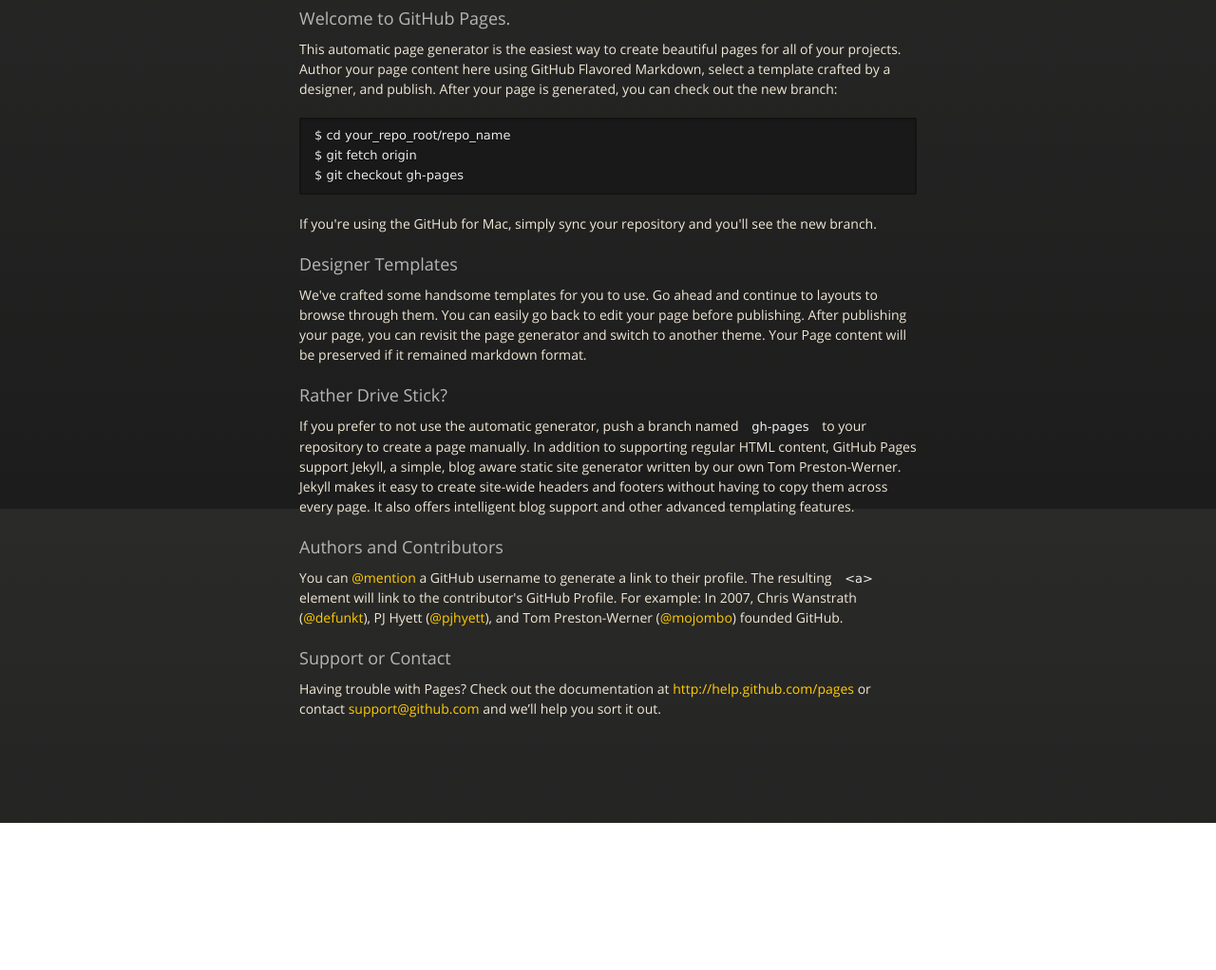
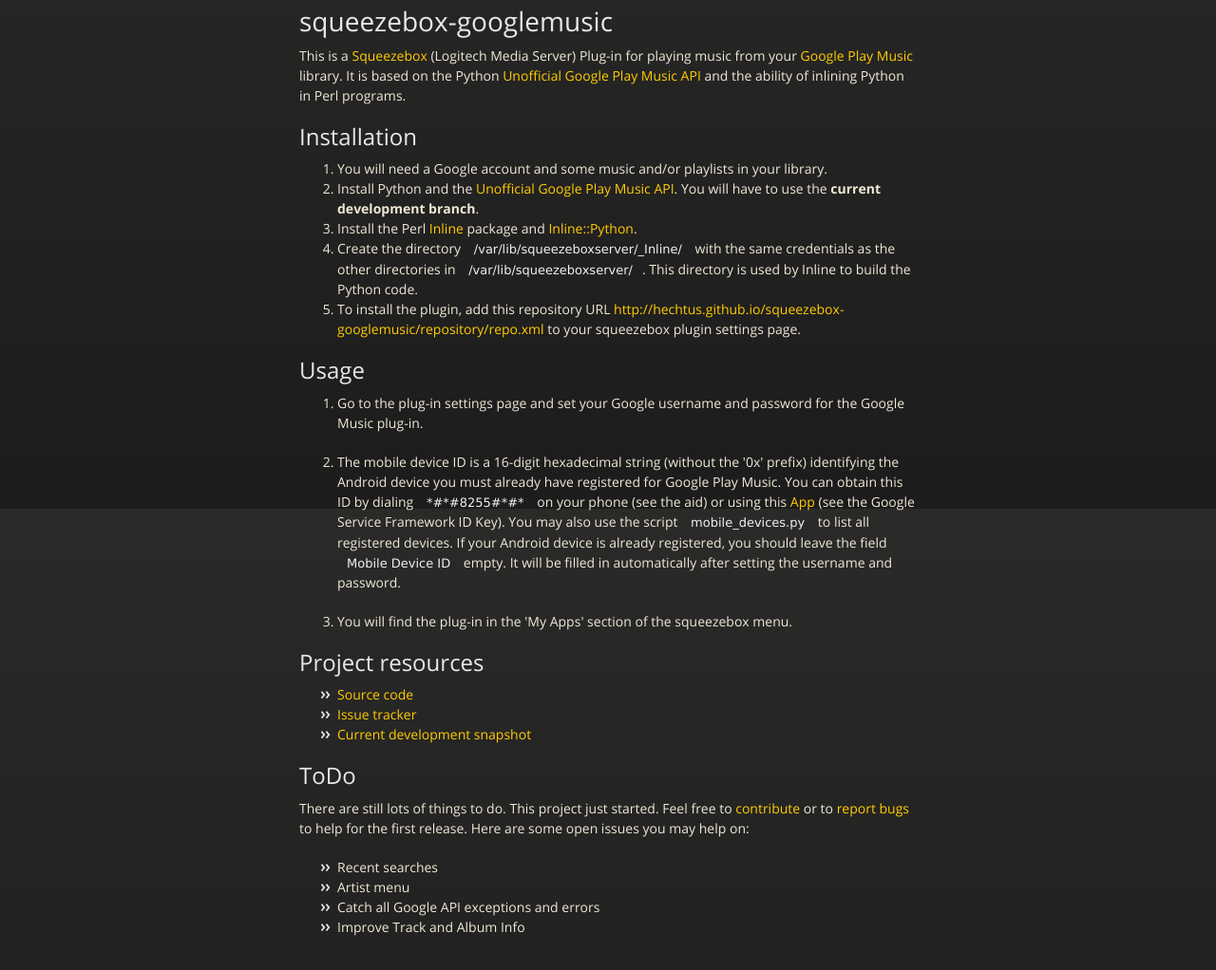
Before and after one commit to hechtus/squeezebox-googlemusic, a plain HTML site: page index.html in a window 1280 px wide. Shown: the part 264-1286 px from the top of the page at 95% size. Before the commit the page ends 1131 px from the top, so only its background shows below. Drawn offline with nearby package versions, Linux system fonts and the light colour scheme.

```diff
--- a/index.html
+++ b/index.html
@@ -38,37 +38,76 @@
           <span class="credits right">Hosted on GitHub Pages &mdash; Theme by <a href="https://twitter.com/michigangraham">mattgraham</a></span>
         </div>
 
-        <h3>
-<a name="welcome-to-github-pages" class="anchor" href="#welcome-to-github-pages"><span class="octicon octicon-link"></span></a>Welcome to GitHub Pages.</h3>
+        <h1>
+<a name="squeezebox-googlemusic" class="anchor" href="#squeezebox-googlemusic"><span class="octicon octicon-link"></span></a>squeezebox-googlemusic</h1>
 
-<p>This automatic page generator is the easiest way to create beautiful pages for all of your projects. Author your page content here using GitHub Flavored Markdown, select a template crafted by a designer, and publish. After your page is generated, you can check out the new branch:</p>
+<p>This is a <a href="http://www.mysqueezebox.com/">Squeezebox</a> (Logitech Media
+Server) Plug-in for playing music from your <a href="https://play.google.com/music/">Google Play
+Music</a> library. It is based on the
+Python <a href="http://unofficial-google-music-api.readthedocs.org/">Unofficial Google Play Music
+API</a> and the
+ability of inlining Python in Perl programs.</p>
 
-<pre><code>$ cd your_repo_root/repo_name
-$ git fetch origin
-$ git checkout gh-pages
-</code></pre>
+<h2>
+<a name="installation" class="anchor" href="#installation"><span class="octicon octicon-link"></span></a>Installation</h2>
 
-<p>If you're using the GitHub for Mac, simply sync your repository and you'll see the new branch.</p>
+<ol>
+<li>You will need a Google account and some music and/or playlists in
+your library.</li>
+<li>Install Python and the <a href="https://github.com/simon-weber/Unofficial-Google-Music-API">Unofficial Google Play Music
+API</a>. You
+will have to use the <strong>current development branch</strong>.</li>
+<li>Install the Perl <a href="http://search.cpan.org/%7Eingy/Inline/">Inline</a>
+package and
+<a href="http://search.cpan.org/%7Enine/Inline-Python/">Inline::Python</a>.</li>
+<li>Create the directory <code>/var/lib/squeezeboxserver/_Inline/</code> with the
+same credentials as the other directories in
+<code>/var/lib/squeezeboxserver/</code>. This directory is used by Inline to
+build the Python code.</li>
+<li>To install the plugin, add this repository URL
+<a href="http://hechtus.github.io/squeezebox-googlemusic/repository/repo.xml">http://hechtus.github.io/squeezebox-googlemusic/repository/repo.xml</a>
+to your squeezebox plugin settings page.</li>
+</ol><h2>
+<a name="usage" class="anchor" href="#usage"><span class="octicon octicon-link"></span></a>Usage</h2>
 
-<h3>
-<a name="designer-templates" class="anchor" href="#designer-templates"><span class="octicon octicon-link"></span></a>Designer Templates</h3>
+<ol>
+<li><p>Go to the plug-in settings page and set your Google username and
+password for the Google Music plug-in.</p></li>
+<li><p>The mobile device ID is a 16-digit hexadecimal string (without the
+'0x' prefix) identifying the Android device you must already have
+registered for Google Play Music. You can obtain this ID by dialing
+<code>*#*#8255#*#*</code> on your phone (see the aid) or using this
+<a href="https://play.google.com/store/apps/details?id=com.evozi.deviceid">App</a>
+(see the Google Service Framework ID Key). You may also use the
+script <code>mobile_devices.py</code> to list all registered devices. If your
+Android device is already registered, you should leave the field
+<code>Mobile Device ID</code> empty. It will be filled in automatically after
+setting the username and password.</p></li>
+<li><p>You will find the plug-in in the 'My Apps' section of the
+squeezebox menu.</p></li>
+</ol><h2>
+<a name="project-resources" class="anchor" href="#project-resources"><span class="octicon octicon-link"></span></a>Project resources</h2>
 
-<p>We've crafted some handsome templates for you to use. Go ahead and continue to layouts to browse through them. You can easily go back to edit your page before publishing. After publishing your page, you can revisit the page generator and switch to another theme. Your Page content will be preserved if it remained markdown format.</p>
+<ul>
+<li><a href="https://github.com/hechtus/squeezebox-googlemusic">Source code</a></li>
+<li><a href="https://github.com/hechtus/squeezebox-googlemusic/issues">Issue tracker</a></li>
+<li><a href="https://github.com/hechtus/squeezebox-googlemusic/archive/master.zip">Current development snapshot</a></li>
+</ul><h2>
+<a name="todo" class="anchor" href="#todo"><span class="octicon octicon-link"></span></a>ToDo</h2>
 
-<h3>
-<a name="rather-drive-stick" class="anchor" href="#rather-drive-stick"><span class="octicon octicon-link"></span></a>Rather Drive Stick?</h3>
+<p>There are still lots of things to do. This project just
+started. Feel free to
+<a href="https://help.github.com/articles/fork-a-repo">contribute</a> or to
+<a href="https://github.com/hechtus/squeezebox-googlemusic/issues">report
+bugs</a> to
+help for the first release. Here are some open issues you may help on:</p>
 
-<p>If you prefer to not use the automatic generator, push a branch named <code>gh-pages</code> to your repository to create a page manually. In addition to supporting regular HTML content, GitHub Pages support Jekyll, a simple, blog aware static site generator written by our own Tom Preston-Werner. Jekyll makes it easy to create site-wide headers and footers without having to copy them across every page. It also offers intelligent blog support and other advanced templating features.</p>
-
-<h3>
-<a name="authors-and-contributors" class="anchor" href="#authors-and-contributors"><span class="octicon octicon-link"></span></a>Authors and Contributors</h3>
-
-<p>You can <a href="https://github.com/blog/821" class="user-mention">@mention</a> a GitHub username to generate a link to their profile. The resulting <code>&lt;a&gt;</code> element will link to the contributor's GitHub Profile. For example: In 2007, Chris Wanstrath (<a href="https://github.com/defunkt" class="user-mention">@defunkt</a>), PJ Hyett (<a href="https://github.com/pjhyett" class="user-mention">@pjhyett</a>), and Tom Preston-Werner (<a href="https://github.com/mojombo" class="user-mention">@mojombo</a>) founded GitHub.</p>
-
-<h3>
-<a name="support-or-contact" class="anchor" href="#support-or-contact"><span class="octicon octicon-link"></span></a>Support or Contact</h3>
-
-<p>Having trouble with Pages? Check out the documentation at <a href="http://help.github.com/pages">http://help.github.com/pages</a> or contact <a href="mailto:support@github.com">support@github.com</a> and we’ll help you sort it out.</p>
+<ul>
+<li>Recent searches</li>
+<li>Artist menu</li>
+<li>Catch all Google API exceptions and errors</li>
+<li>Improve Track and Album Info</li>
+</ul>
       </section>
 
     </div>
```
Also changed, not shown: params.json (+1 -1 lines).
